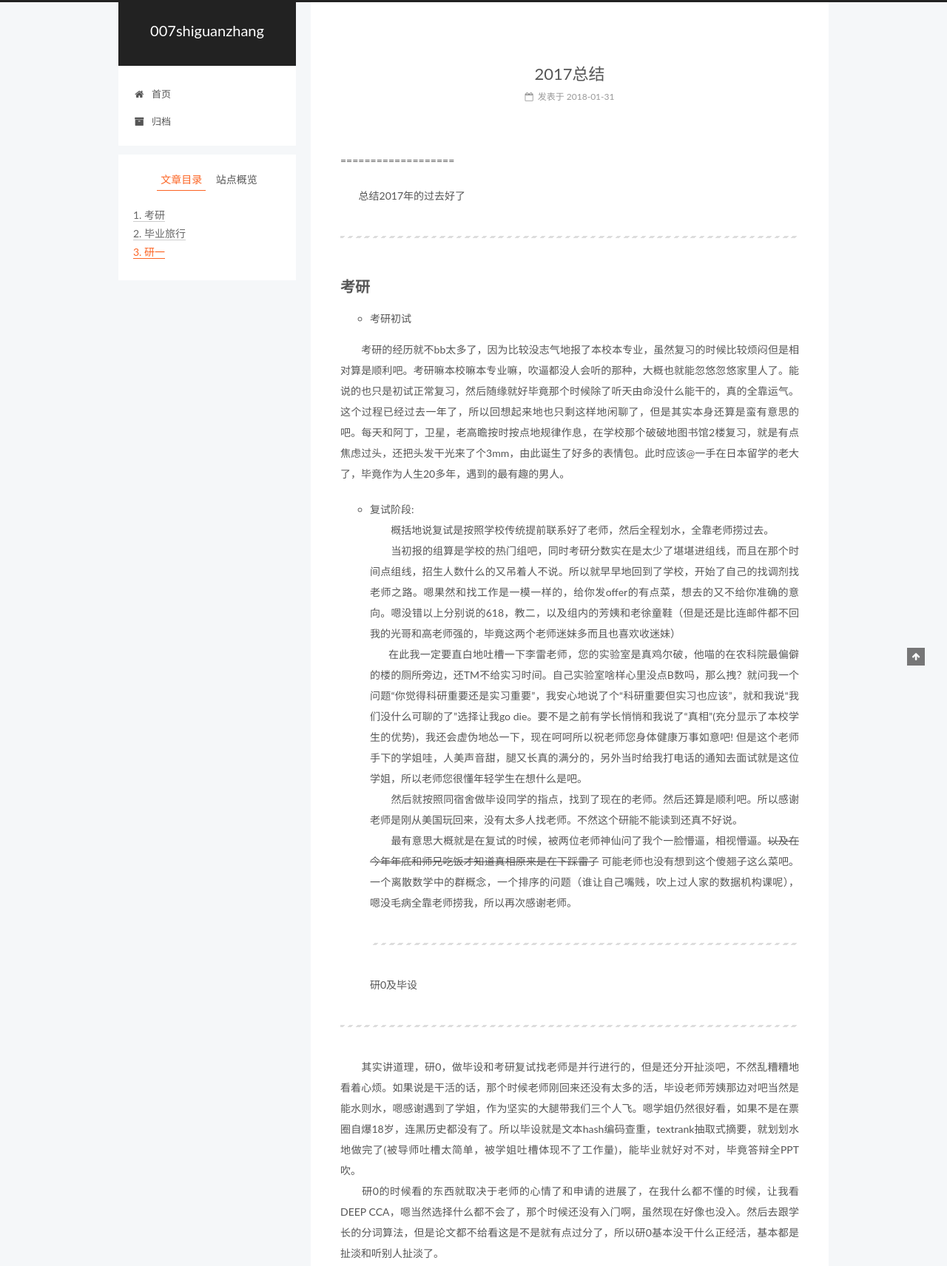
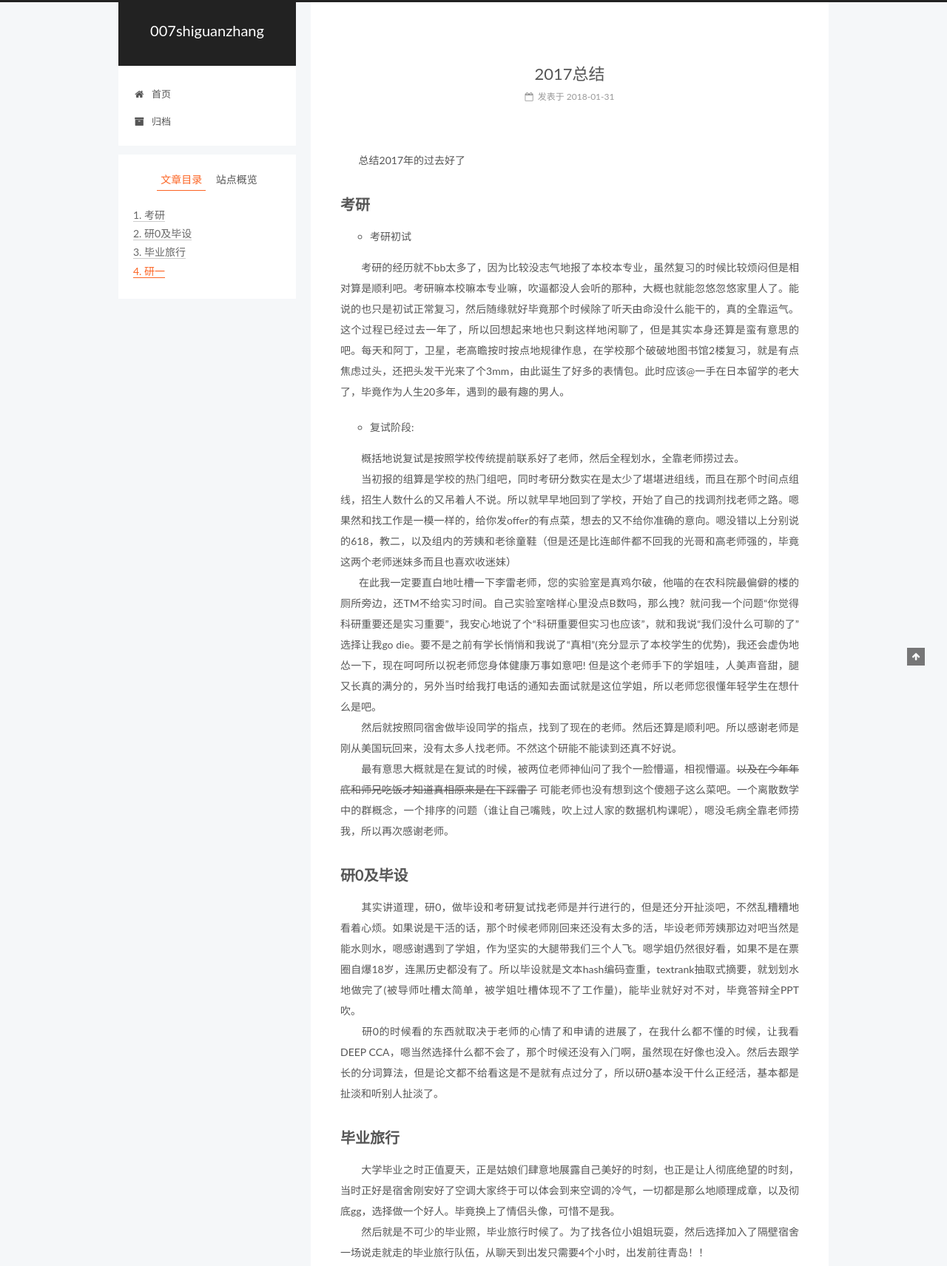
Before and after one commit to 007shiguanzhang/007shiguanzhang.github.io, a plain HTML site: page 2018/01/31/2017总结/index.html in a window 1280 px wide. Shown: the top 1712 px of the page at 74% size. Drawn offline with Linux system fonts and the light colour scheme.

Commit message:
Site updated: 2018-01-31 16:29:52

```diff
--- a/2018/01/31/2017总结/index.html
+++ b/2018/01/31/2017总结/index.html
@@ -79,17 +79,17 @@
 
 
 
-<meta name="description" content="=================== &amp;emsp; &amp;emsp;总结2017年的过去好了  考研 考研初试  &amp;emsp; &amp;emsp; 考研的经历就不bb太多了，因为比较没志气地报了本校本专业，虽然复习的时候比较烦闷但是相对算是顺利吧。考研嘛本校嘛本专业嘛，吹逼都没人会听的那种，大概也就能忽悠忽悠家里人了。能说的也只是初试正常复习，然后随缘就好毕竟那个时候除了听天由命没什么能干的，真的全靠运气">
+<meta name="description" content="&amp;emsp; &amp;emsp;总结2017年的过去好了 考研 考研初试  &amp;emsp; &amp;emsp; 考研的经历就不bb太多了，因为比较没志气地报了本校本专业，虽然复习的时候比较烦闷但是相对算是顺利吧。考研嘛本校嘛本专业嘛，吹逼都没人会听的那种，大概也就能忽悠忽悠家里人了。能说的也只是初试正常复习，然后随缘就好毕竟那个时候除了听天由命没什么能干的，真的全靠运气。这个过程已经过去一年了，所以回想起来地也">
 <meta property="og:type" content="article">
 <meta property="og:title" content="2017总结">
 <meta property="og:url" content="http://yoursite.com/2018/01/31/2017总结/index.html">
 <meta property="og:site_name" content="007shiguanzhang">
-<meta property="og:description" content="=================== &amp;emsp; &amp;emsp;总结2017年的过去好了  考研 考研初试  &amp;emsp; &amp;emsp; 考研的经历就不bb太多了，因为比较没志气地报了本校本专业，虽然复习的时候比较烦闷但是相对算是顺利吧。考研嘛本校嘛本专业嘛，吹逼都没人会听的那种，大概也就能忽悠忽悠家里人了。能说的也只是初试正常复习，然后随缘就好毕竟那个时候除了听天由命没什么能干的，真的全靠运气">
+<meta property="og:description" content="&amp;emsp; &amp;emsp;总结2017年的过去好了 考研 考研初试  &amp;emsp; &amp;emsp; 考研的经历就不bb太多了，因为比较没志气地报了本校本专业，虽然复习的时候比较烦闷但是相对算是顺利吧。考研嘛本校嘛本专业嘛，吹逼都没人会听的那种，大概也就能忽悠忽悠家里人了。能说的也只是初试正常复习，然后随缘就好毕竟那个时候除了听天由命没什么能干的，真的全靠运气。这个过程已经过去一年了，所以回想起来地也">
 <meta property="og:locale" content="zh-Hans">
-<meta property="og:updated_time" content="2018-01-31T08:25:56.989Z">
+<meta property="og:updated_time" content="2018-01-31T08:29:35.181Z">
 <meta name="twitter:card" content="summary">
 <meta name="twitter:title" content="2017总结">
-<meta name="twitter:description" content="=================== &amp;emsp; &amp;emsp;总结2017年的过去好了  考研 考研初试  &amp;emsp; &amp;emsp; 考研的经历就不bb太多了，因为比较没志气地报了本校本专业，虽然复习的时候比较烦闷但是相对算是顺利吧。考研嘛本校嘛本专业嘛，吹逼都没人会听的那种，大概也就能忽悠忽悠家里人了。能说的也只是初试正常复习，然后随缘就好毕竟那个时候除了听天由命没什么能干的，真的全靠运气">
+<meta name="twitter:description" content="&amp;emsp; &amp;emsp;总结2017年的过去好了 考研 考研初试  &amp;emsp; &amp;emsp; 考研的经历就不bb太多了，因为比较没志气地报了本校本专业，虽然复习的时候比较烦闷但是相对算是顺利吧。考研嘛本校嘛本专业嘛，吹逼都没人会听的那种，大概也就能忽悠忽悠家里人了。能说的也只是初试正常复习，然后随缘就好毕竟那个时候除了听天由命没什么能干的，真的全靠运气。这个过程已经过去一年了，所以回想起来地也">
 
 
 
@@ -299,22 +299,16 @@
 
 
 
-        <p>===================</p>
-<p>&emsp; &emsp;总结2017年的过去好了</p>
-<hr>
+        <p>&emsp; &emsp;总结2017年的过去好了</p>
 <h2 id="考研"><a href="#考研" class="headerlink" title="考研"></a>考研</h2><ul>
 <li>考研初试</li>
 </ul>
 <p>&emsp; &emsp; 考研的经历就不bb太多了，因为比较没志气地报了本校本专业，虽然复习的时候比较烦闷但是相对算是顺利吧。考研嘛本校嘛本专业嘛，吹逼都没人会听的那种，大概也就能忽悠忽悠家里人了。能说的也只是初试正常复习，然后随缘就好毕竟那个时候除了听天由命没什么能干的，真的全靠运气。这个过程已经过去一年了，所以回想起来地也只剩这样地闲聊了，但是其实本身还算是蛮有意思的吧。每天和阿丁，卫星，老高瞻按时按点地规律作息，在学校那个破破地图书馆2楼复习，就是有点焦虑过头，还把头发干光来了个3mm，由此诞生了好多的表情包。此时应该@一手在日本留学的老大了，毕竟作为人生20多年，遇到的最有趣的男人。</p>
 <ul>
-<li><p>复试阶段:<br>&emsp; &emsp; 概括地说复试是按照学校传统提前联系好了老师，然后全程划水，全靠老师捞过去。<br>&emsp; &emsp; 当初报的组算是学校的热门组吧，同时考研分数实在是太少了堪堪进组线，而且在那个时间点组线，招生人数什么的又吊着人不说。所以就早早地回到了学校，开始了自己的找调剂找老师之路。嗯果然和找工作是一模一样的，给你发offer的有点菜，想去的又不给你准确的意向。嗯没错以上分别说的618，教二，以及组内的芳姨和老徐童鞋（但是还是比连邮件都不回我的光哥和高老师强的，毕竟这两个老师迷妹多而且也喜欢收迷妹）<br>&emsp; &emsp;在此我一定要直白地吐槽一下李雷老师，您的实验室是真鸡尔破，他喵的在农科院最偏僻的楼的厕所旁边，还TM不给实习时间。自己实验室啥样心里没点B数吗，那么拽？就问我一个问题“你觉得科研重要还是实习重要”，我安心地说了个“科研重要但实习也应该”，就和我说“我们没什么可聊的了”选择让我go die。要不是之前有学长悄悄和我说了“真相”(充分显示了本校学生的优势)，我还会虚伪地怂一下，现在呵呵所以祝老师您身体健康万事如意吧! 但是这个老师手下的学姐哇，人美声音甜，腿又长真的满分的，另外当时给我打电话的通知去面试就是这位学姐，所以老师您很懂年轻学生在想什么是吧。<br>&emsp; &emsp; 然后就按照同宿舍做毕设同学的指点，找到了现在的老师。然后还算是顺利吧。所以感谢老师是刚从美国玩回来，没有太多人找老师。不然这个研能不能读到还真不好说。<br>&emsp; &emsp; 最有意思大概就是在复试的时候，被两位老师神仙问了我个一脸懵逼，相视懵逼。<del>以及在今年年底和师兄吃饭才知道真相原来是在下踩雷了</del> 可能老师也没有想到这个傻翘子这么菜吧。一个离散数学中的群概念，一个排序的问题（谁让自己嘴贱，吹上过人家的数据机构课呢），嗯没毛病全靠老师捞我，所以再次感谢老师。</p>
-<hr>
-<p>研0及毕设</p>
-</li>
+<li>复试阶段:</li>
 </ul>
-<hr>
-<p> &emsp;  &emsp; 其实讲道理，研0，做毕设和考研复试找老师是并行进行的，但是还分开扯淡吧，不然乱糟糟地看着心烦。如果说是干活的话，那个时候老师刚回来还没有太多的活，毕设老师芳姨那边对吧当然是能水则水，嗯感谢遇到了学姐，作为坚实的大腿带我们三个人飞。嗯学姐仍然很好看，如果不是在票圈自爆18岁，连黑历史都没有了。所以毕设就是文本hash编码查重，textrank抽取式摘要，就划划水地做完了(被导师吐槽太简单，被学姐吐槽体现不了工作量)，能毕业就好对不对，毕竟答辩全PPT吹。<br>  &emsp;  &emsp;  研0的时候看的东西就取决于老师的心情了和申请的进展了，在我什么都不懂的时候，让我看DEEP CCA，嗯当然选择什么都不会了，那个时候还没有入门啊，虽然现在好像也没入。然后去跟学长的分词算法，但是论文都不给看这是不是就有点过分了，所以研0基本没干什么正经活，基本都是扯淡和听别人扯淡了。</p>
-<hr>
+<p>&emsp; &emsp; 概括地说复试是按照学校传统提前联系好了老师，然后全程划水，全靠老师捞过去。<br>&emsp; &emsp; 当初报的组算是学校的热门组吧，同时考研分数实在是太少了堪堪进组线，而且在那个时间点组线，招生人数什么的又吊着人不说。所以就早早地回到了学校，开始了自己的找调剂找老师之路。嗯果然和找工作是一模一样的，给你发offer的有点菜，想去的又不给你准确的意向。嗯没错以上分别说的618，教二，以及组内的芳姨和老徐童鞋（但是还是比连邮件都不回我的光哥和高老师强的，毕竟这两个老师迷妹多而且也喜欢收迷妹）<br>&emsp; &emsp;在此我一定要直白地吐槽一下李雷老师，您的实验室是真鸡尔破，他喵的在农科院最偏僻的楼的厕所旁边，还TM不给实习时间。自己实验室啥样心里没点B数吗，那么拽？就问我一个问题“你觉得科研重要还是实习重要”，我安心地说了个“科研重要但实习也应该”，就和我说“我们没什么可聊的了”选择让我go die。要不是之前有学长悄悄和我说了“真相”(充分显示了本校学生的优势)，我还会虚伪地怂一下，现在呵呵所以祝老师您身体健康万事如意吧! 但是这个老师手下的学姐哇，人美声音甜，腿又长真的满分的，另外当时给我打电话的通知去面试就是这位学姐，所以老师您很懂年轻学生在想什么是吧。<br>&emsp; &emsp; 然后就按照同宿舍做毕设同学的指点，找到了现在的老师。然后还算是顺利吧。所以感谢老师是刚从美国玩回来，没有太多人找老师。不然这个研能不能读到还真不好说。<br>&emsp; &emsp; 最有意思大概就是在复试的时候，被两位老师神仙问了我个一脸懵逼，相视懵逼。<del>以及在今年年底和师兄吃饭才知道真相原来是在下踩雷了</del> 可能老师也没有想到这个傻翘子这么菜吧。一个离散数学中的群概念，一个排序的问题（谁让自己嘴贱，吹上过人家的数据机构课呢），嗯没毛病全靠老师捞我，所以再次感谢老师。</p>
+<h2 id="研0及毕设"><a href="#研0及毕设" class="headerlink" title="研0及毕设"></a>研0及毕设</h2><p> &emsp;  &emsp; 其实讲道理，研0，做毕设和考研复试找老师是并行进行的，但是还分开扯淡吧，不然乱糟糟地看着心烦。如果说是干活的话，那个时候老师刚回来还没有太多的活，毕设老师芳姨那边对吧当然是能水则水，嗯感谢遇到了学姐，作为坚实的大腿带我们三个人飞。嗯学姐仍然很好看，如果不是在票圈自爆18岁，连黑历史都没有了。所以毕设就是文本hash编码查重，textrank抽取式摘要，就划划水地做完了(被导师吐槽太简单，被学姐吐槽体现不了工作量)，能毕业就好对不对，毕竟答辩全PPT吹。<br>  &emsp;  &emsp;  研0的时候看的东西就取决于老师的心情了和申请的进展了，在我什么都不懂的时候，让我看DEEP CCA，嗯当然选择什么都不会了，那个时候还没有入门啊，虽然现在好像也没入。然后去跟学长的分词算法，但是论文都不给看这是不是就有点过分了，所以研0基本没干什么正经活，基本都是扯淡和听别人扯淡了。</p>
 <h2 id="毕业旅行"><a href="#毕业旅行" class="headerlink" title="毕业旅行"></a>毕业旅行</h2><p>  &emsp;  &emsp; 大学毕业之时正值夏天，正是姑娘们肆意地展露自己美好的时刻，也正是让人彻底绝望的时刻，当时正好是宿舍刚安好了空调大家终于可以体会到来空调的冷气，一切都是那么地顺理成章，以及彻底gg，选择做一个好人。毕竟换上了情侣头像，可惜不是我。<br>    &emsp;  &emsp; 然后就是不可少的毕业照，毕业旅行时候了。为了找各位小姐姐玩耍，然后选择加入了隔壁宿舍一场说走就走的毕业旅行队伍，从聊天到出发只需要4个小时，出发前往青岛！！</p>
 <blockquote>
 <ol>
@@ -336,7 +330,6 @@
 </ol>
 </blockquote>
 <p>毕业旅行这个事情还是很有趣的，能跟着有意思的人去有意思的地方就很好。</p>
-<hr>
 <h2 id="研一"><a href="#研一" class="headerlink" title="研一"></a>研一</h2><p> &emsp;  &emsp; 研一入学，开始了看论文，硬着头皮看论文以及被老师怼的日子，做出来的东西就是<a href="https://007shiguanzhang.github.io/2018/01/29/%E5%AE%9E%E4%BD%93%E6%8A%BD%E5%8F%96%E6%80%BB%E7%BB%93/" target="_blank" rel="external">实体抽取</a> 和 <a href="https://007shiguanzhang.github.io/2018/01/29/%E4%BA%8B%E4%BB%B6%E6%8A%BD%E5%8F%96%E6%80%BB%E7%BB%93/" target="_blank" rel="external">事件抽取</a>  。<br>&emsp;  &emsp;  剩下的东西就都是自己自学的了，看了入门的西瓜书，统计学习方法以及NG的cs课程。跟着课上的芳姨学了学概率图相关，自己当初看懂了HMM,CRF，贝叶斯分类这些东西，然后撸了<a href="https://github.com/007shiguanzhang/Daily-record/blob/master/naive_bayes.py" target="_blank" rel="external">朴素贝叶斯的垃圾邮件分类</a>，演示<a href="https://github.com/007shiguanzhang/Daily-record/blob/master/k-means.py" target="_blank" rel="external">聚类</a>过程的小程序(主要画动态图)，使用sklearn的库函数<a href="https://github.com/007shiguanzhang/Daily-record/blob/master/svm_minist.py" target="_blank" rel="external">SVM实现的MNIST分类</a>。<br>&emsp;  &emsp;  最直接的体验就是基础太差，数学的基础不太好，看机器学习东西很慢，编程基础就更gg了，工程能力急需提升，所以安心看书吧朋友。</p>
 
 
@@ -488,7 +481,7 @@
 
 
 
-              <div class="post-toc-content"><ol class="nav"><li class="nav-item nav-level-2"><a class="nav-link" href="#考研"><span class="nav-number">1.</span> <span class="nav-text">考研</span></a></li><li class="nav-item nav-level-2"><a class="nav-link" href="#毕业旅行"><span class="nav-number">2.</span> <span class="nav-text">毕业旅行</span></a></li><li class="nav-item nav-level-2"><a class="nav-link" href="#研一"><span class="nav-number">3.</span> <span class="nav-text">研一</span></a></li></ol></div>
+              <div class="post-toc-content"><ol class="nav"><li class="nav-item nav-level-2"><a class="nav-link" href="#考研"><span class="nav-number">1.</span> <span class="nav-text">考研</span></a></li><li class="nav-item nav-level-2"><a class="nav-link" href="#研0及毕设"><span class="nav-number">2.</span> <span class="nav-text">研0及毕设</span></a></li><li class="nav-item nav-level-2"><a class="nav-link" href="#毕业旅行"><span class="nav-number">3.</span> <span class="nav-text">毕业旅行</span></a></li><li class="nav-item nav-level-2"><a class="nav-link" href="#研一"><span class="nav-number">4.</span> <span class="nav-text">研一</span></a></li></ol></div>
 
 
           </div>
--- a/css/main.css
+++ b/css/main.css
@@ -1828,7 +1828,7 @@ pre .javascript .function {
   width: 4px;
   height: 4px;
   border-radius: 50%;
-  background: #09419d;
+  background: #9f0fff;
 }
 .links-of-blogroll {
   font-size: 13px;
```
Also changed, not shown: 2018/01/29/事件抽取总结/index.html (+1 -1 lines), index.html (+4 -11 lines).
